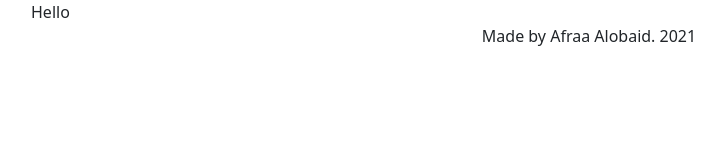
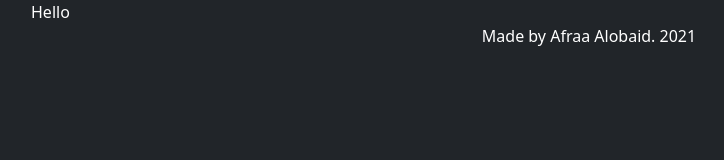
Before and after one commit to AfraaAlobaid/movie-api-website, a plain HTML site: page index.html in a window 1280 px wide. Shown: the whole page, without its empty margins (51-775 px from the left). Drawn offline with nearby package versions, Linux system fonts and the light colour scheme.

Commit message:
adding styling class

```diff
--- a/index.html
+++ b/index.html
@@ -5,6 +5,7 @@
     <meta http-equiv="X-UA-Compatible" content="IE=edge" />
     <meta name="viewport" content="width=device-width, initial-scale=1.0" />
     <title>Search for your favorite movie</title>
+    <link rel="stylesheet" href="./style.css"/>
     <link
       href="https://cdn.jsdelivr.net/npm/bootstrap@5.0.0-beta3/dist/css/bootstrap.min.css"
       rel="stylesheet"
@@ -12,7 +13,7 @@
       crossorigin="anonymous"
     />
   </head>
-  <body>
+  <body class="bg-dark text-white">
     <div class="container">
       <header></header>
       Hello
--- a/style.css
+++ b/style.css
@@ -0,0 +1,4 @@
+body{
+    background-color: gray;
+    color: green;
+}
```
